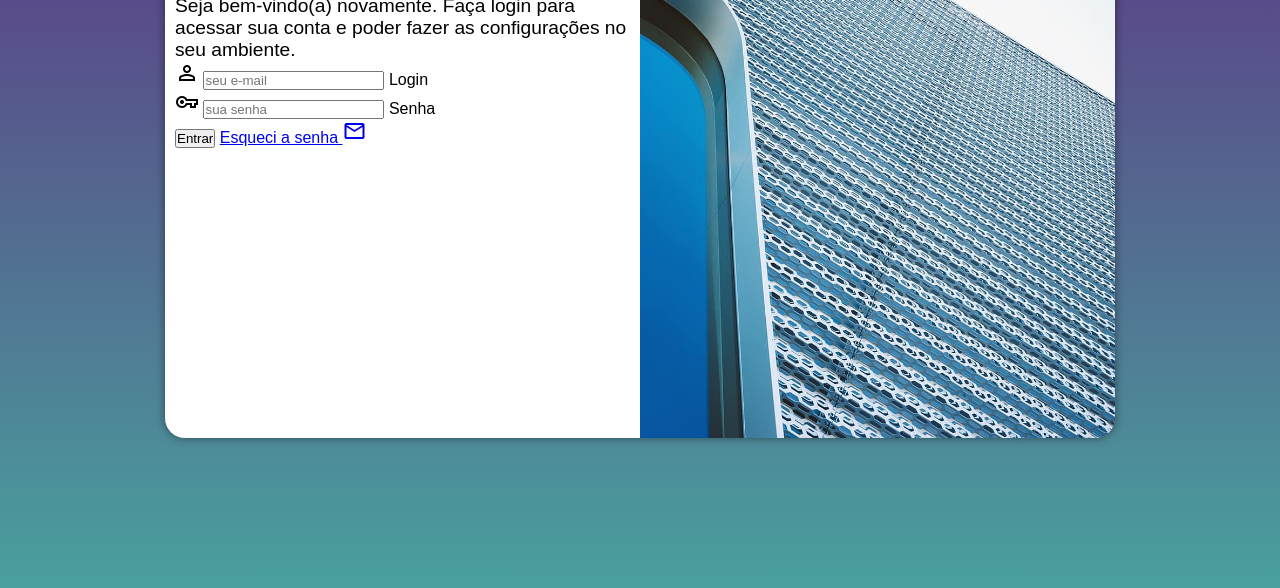
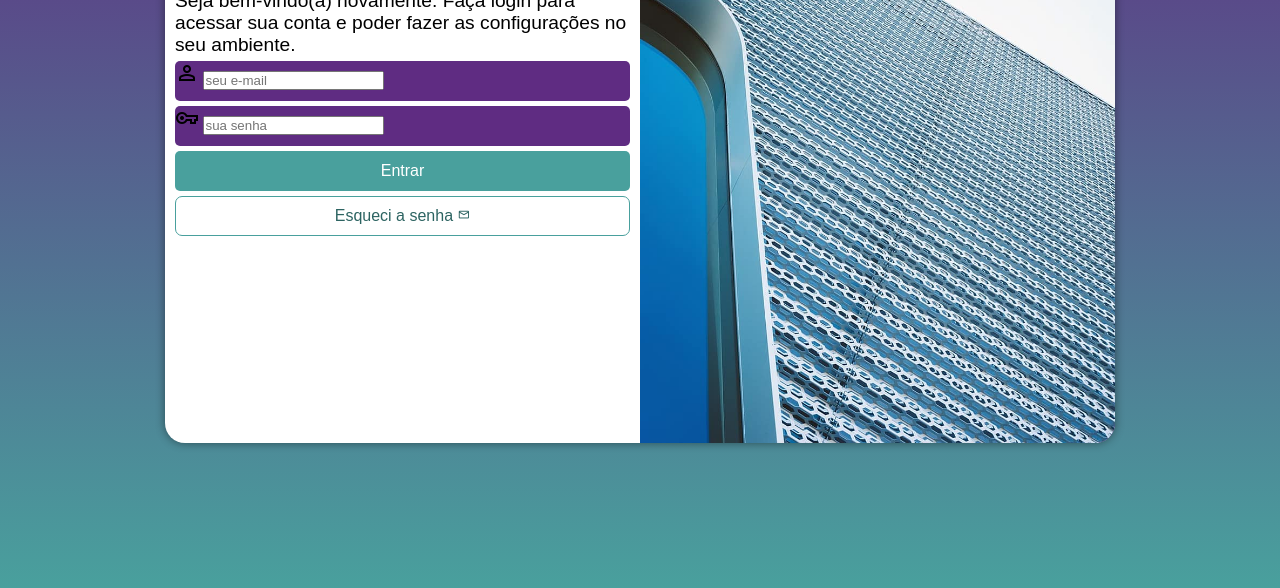
Before and after one commit to miguelzufelatto/projeto-login, a plain HTML site: page index.html in a window 1280 px wide. Shown: the part 212-800 px from the top of the page. Drawn offline with nearby package versions, Linux system fonts and the light colour scheme.

Commit message:
formatação do form

```diff
--- a/estilos/style.css
+++ b/estilos/style.css
@@ -35,7 +35,7 @@ section#login {
 
   background-color: white;
   width: 250px;
-  height: 500px;
+  height: 510px;
   border-radius: 20px;
   box-shadow: 0px 0px 10px rgba(0, 0, 0, 0.452);
 
@@ -64,3 +64,55 @@ div#form > h1 {
 div#form > p {
   font-size: 0.8em;
 }
+
+form > div.campo {
+  background-color: #5f2c82;
+  display: block;
+  width: 100%;
+  height: 40px;
+  border-radius: 5px;
+  margin: 5px 0px;
+}
+
+div.campo > label {
+  display: none;
+}
+
+form > input[type="submit"] {
+  display: block;
+  font-size: 1em;
+  width: 100%;
+  height: 40px;
+  background-color: #49a09d;
+  color: white;
+  border: none;
+  border-radius: 5px;
+  cursor: pointer;
+}
+
+form > input[type="submit"]:hover {
+  background-color: #2d6462;
+}
+
+form > a.botao {
+  display: block;
+  text-align: center;
+  font-size: 1em;
+  width: 100%;
+  height: 40px;
+  padding-top: 10px;
+  margin-top: 5px;
+  background-color: white;
+  color: #2d6462;
+  border: 1px solid #49a09d;
+  border-radius: 7px;
+  text-decoration: none;
+}
+
+form > a.botao:hover {
+  background-color: #6cd3cf;
+}
+
+form > a.botao > span {
+  font-size: 0.8em;
+}
--- a/index.html
+++ b/index.html
@@ -50,7 +50,7 @@
               <label for="isenha">Senha</label>
             </div>
             <input type="submit" value="Entrar" />
-            <a href="esqueci.html"
+            <a href="esqueci.html" class="botao"
               >Esqueci a senha
               <span class="material-symbols-outlined"> mail </span></a
             >
```
